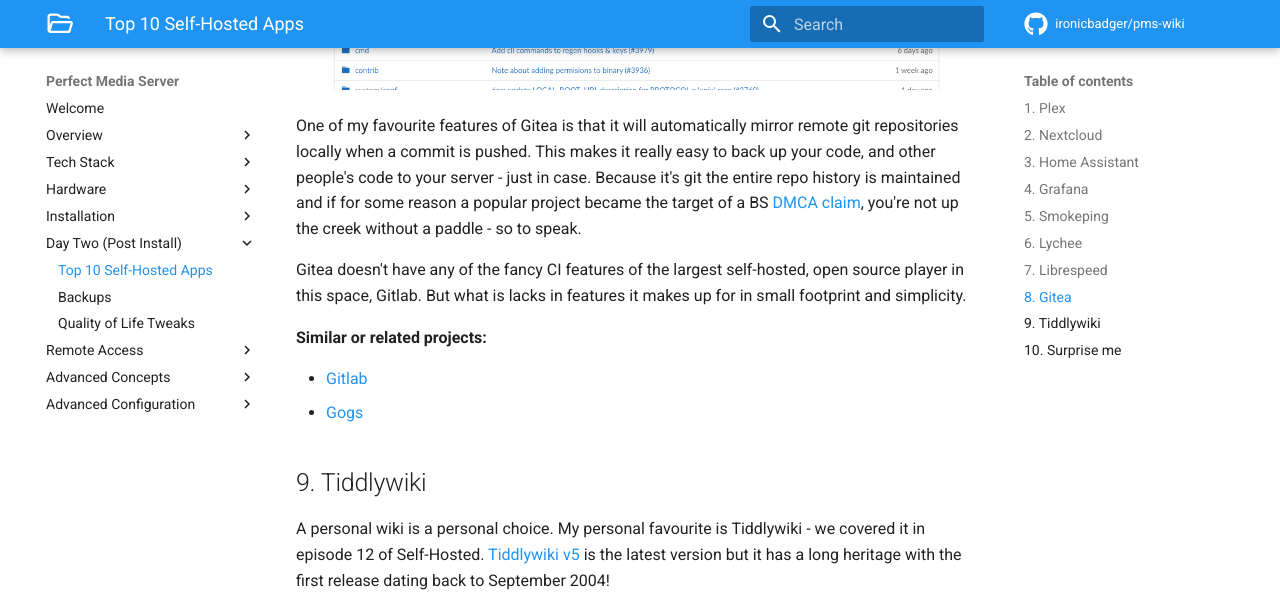
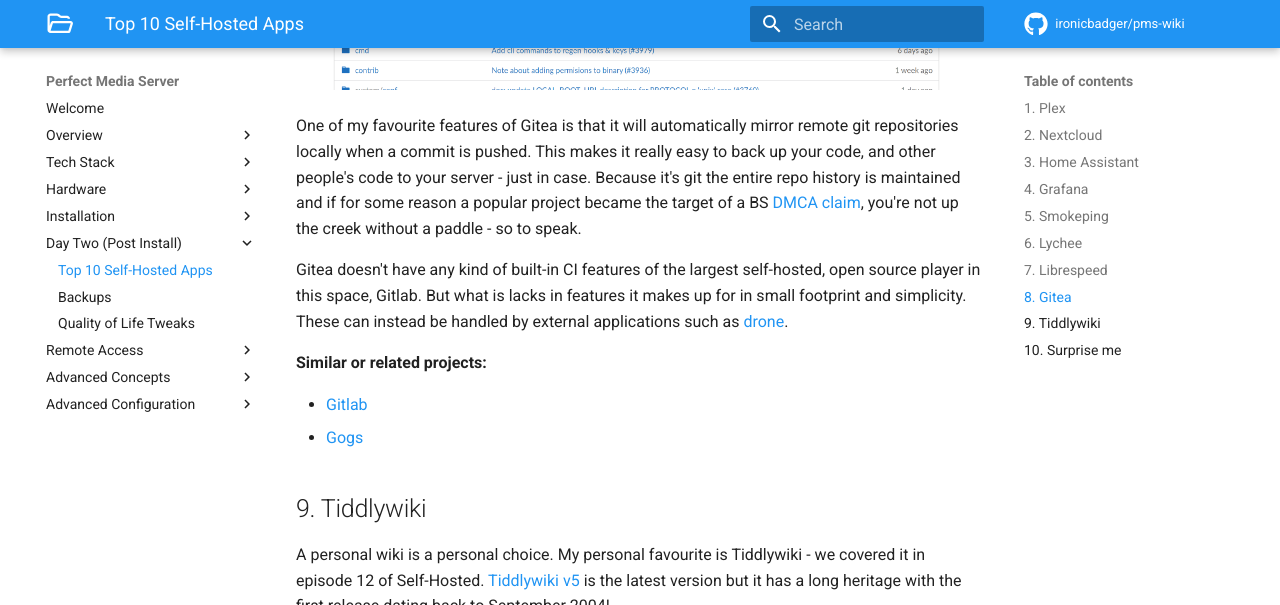
Before and after one commit to ironicbadger/pms-wiki, an MkDocs documentation site: the page built from docs/day-two/top10apps.md, in a window 1280 px wide and 900 px high, scrolled down 7722 px, cut to the strip 0-605 px from the top of the window. Built offline with MkDocs 1.6.1 and Material for MkDocs 9.7.7, drawn with Linux system fonts in a browser that asks for light colours; some web fonts are replaced; comment, search, counter and statistics services are not loaded.

Commit message:
Gitea does actually have CI features
They're just external.

```diff
--- a/docs/day-two/top10apps.md
+++ b/docs/day-two/top10apps.md
@@ -119,7 +119,7 @@ A self-hosted, lightweight git service, [Gitea](https://gitea.io) is much more p
 
 One of my favourite features of Gitea is that it will automatically mirror remote git repositories locally when a commit is pushed. This makes it really easy to back up your code, and other people's code to your server - just in case. Because it's git the entire repo history is maintained and if for some reason a popular project became the target of a BS [DMCA claim](https://github.blog/2020-11-16-standing-up-for-developers-youtube-dl-is-back/), you're not up the creek without a paddle - so to speak.
 
-Gitea doesn't have any of the fancy CI features of the largest self-hosted, open source player in this space, Gitlab. But what is lacks in features it makes up for in small footprint and simplicity.
+Gitea doesn't have any kind of built-in CI features of the largest self-hosted, open source player in this space, Gitlab. But what is lacks in features it makes up for in small footprint and simplicity. These can instead be handled by external applications such as [drone](https://www.drone.io/).
 
 **Similar or related projects:**
 
```
